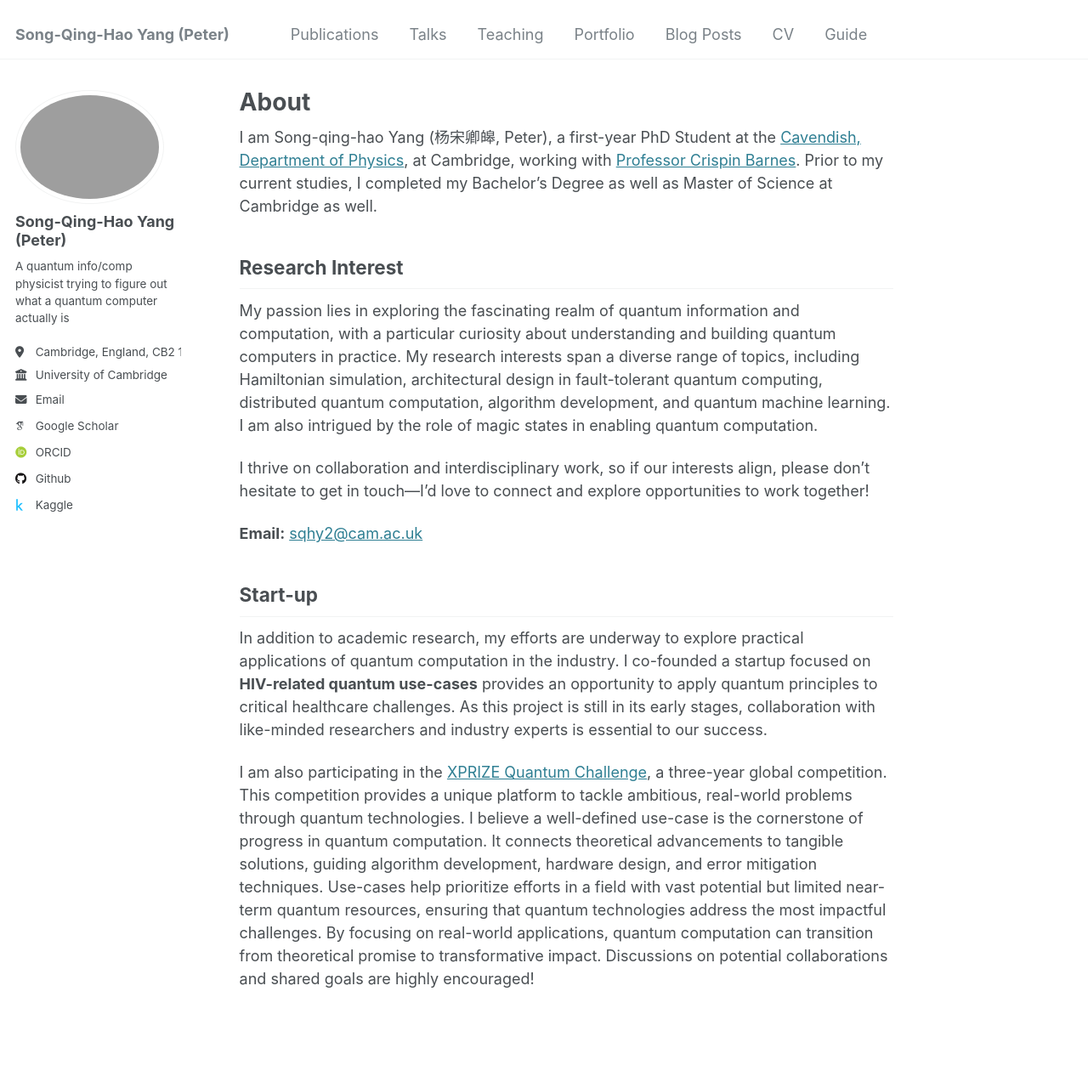
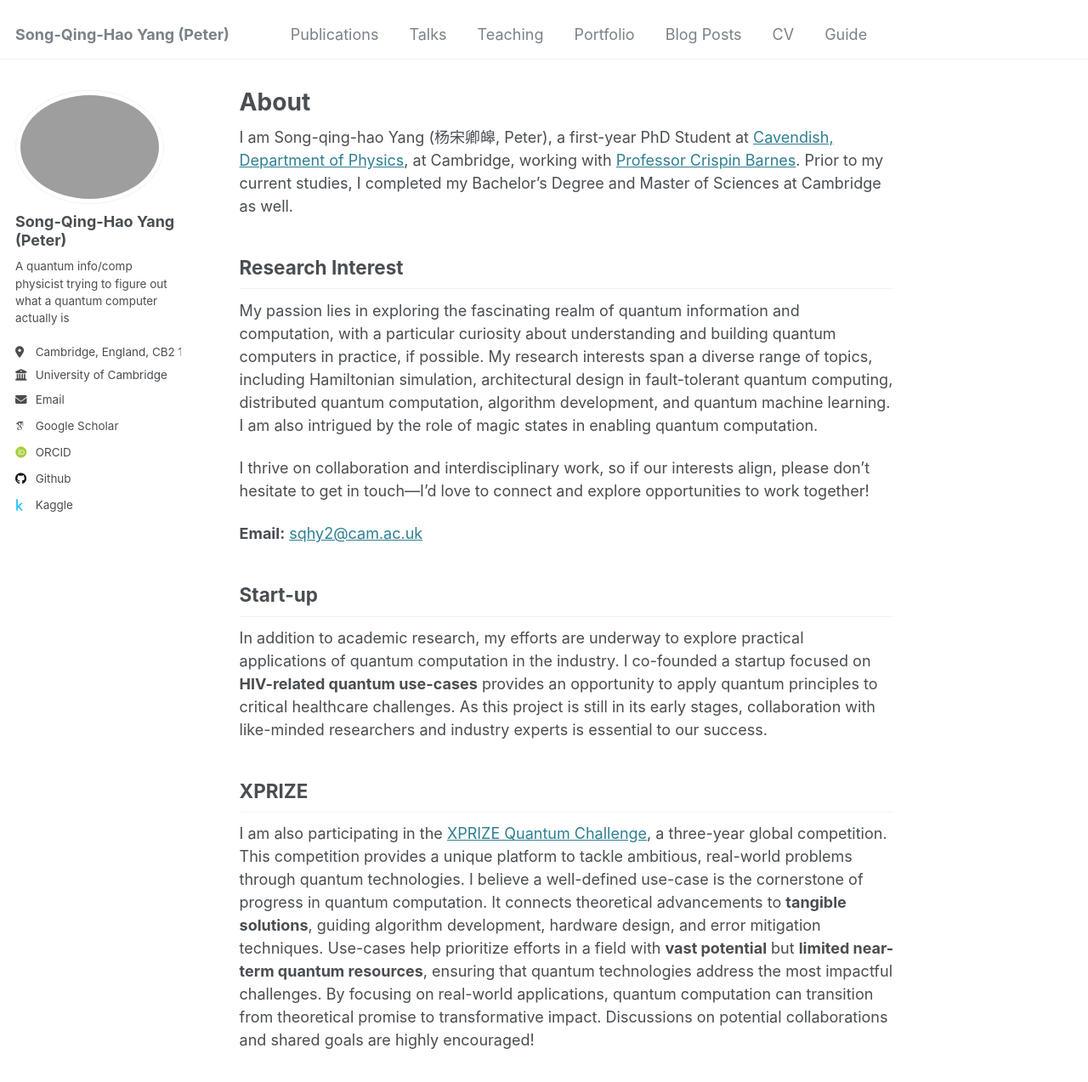
Before and after one commit to SongQingHao-Yang/SongQingHao-Yang.github.io, a Jekyll site: the page built from _pages/about.md, in a window 1280 px wide and 1400 px high. Shown: the top 1273 px of the window at 85% size. Built offline with Jekyll 4.4.1, drawn with Linux system fonts in a browser that asks for light colours; some web fonts are replaced.

Commit message:
Update about.md

```diff
--- a/_pages/about.md
+++ b/_pages/about.md
@@ -8,11 +8,11 @@ redirect_from:
 ---
 
 
-I am Song-qing-hao Yang (杨宋卿皞, Peter), a first-year PhD Student at the [Cavendish, Department of Physics](https://www.phy.cam.ac.uk/), at Cambridge, working with [Professor Crispin Barnes](https://www.phy.cam.ac.uk/directory/barnesc). Prior to my current studies, I completed my Bachelor's Degree as well as Master of Science at Cambridge as well.
+I am Song-qing-hao Yang (杨宋卿皞, Peter), a first-year PhD Student at [Cavendish, Department of Physics](https://www.phy.cam.ac.uk/), at Cambridge, working with [Professor Crispin Barnes](https://www.phy.cam.ac.uk/directory/barnesc). Prior to my current studies, I completed my Bachelor's Degree and Master of Sciences at Cambridge as well.
 
 ## Research Interest
 
-My passion lies in exploring the fascinating realm of quantum information and computation, with a particular curiosity about understanding and building quantum computers in practice. My research interests span a diverse range of topics, including Hamiltonian simulation, architectural design in fault-tolerant quantum computing, distributed quantum computation, algorithm development, and quantum machine learning. I am also intrigued by the role of magic states in enabling quantum computation.
+My passion lies in exploring the fascinating realm of quantum information and computation, with a particular curiosity about understanding and building quantum computers in practice, if possible. My research interests span a diverse range of topics, including Hamiltonian simulation, architectural design in fault-tolerant quantum computing, distributed quantum computation, algorithm development, and quantum machine learning. I am also intrigued by the role of magic states in enabling quantum computation.
 
 I thrive on collaboration and interdisciplinary work, so if our interests align, please don’t hesitate to get in touch—I’d love to connect and explore opportunities to work together!
 
@@ -22,4 +22,6 @@ I thrive on collaboration and interdisciplinary work, so if our interests align,
 
 In addition to academic research, my efforts are underway to explore practical applications of quantum computation in the industry. I co-founded a startup focused on **HIV-related quantum use-cases** provides an opportunity to apply quantum principles to critical healthcare challenges. As this project is still in its early stages, collaboration with like-minded researchers and industry experts is essential to our success.
 
-I am also participating in the [XPRIZE Quantum Challenge](https://www.xprize.org/prizes/qc-apps), a three-year global competition. This competition provides a unique platform to tackle ambitious, real-world problems through quantum technologies. I believe a well-defined use-case is the cornerstone of progress in quantum computation. It connects theoretical advancements to tangible solutions, guiding algorithm development, hardware design, and error mitigation techniques. Use-cases help prioritize efforts in a field with vast potential but limited near-term quantum resources, ensuring that quantum technologies address the most impactful challenges. By focusing on real-world applications, quantum computation can transition from theoretical promise to transformative impact. Discussions on potential collaborations and shared goals are highly encouraged!
+## XPRIZE
+
+I am also participating in the [XPRIZE Quantum Challenge](https://www.xprize.org/prizes/qc-apps), a three-year global competition. This competition provides a unique platform to tackle ambitious, real-world problems through quantum technologies. I believe a well-defined use-case is the cornerstone of progress in quantum computation. It connects theoretical advancements to **tangible solutions**, guiding algorithm development, hardware design, and error mitigation techniques. Use-cases help prioritize efforts in a field with **vast potential** but **limited near-term quantum resources**, ensuring that quantum technologies address the most impactful challenges. By focusing on real-world applications, quantum computation can transition from theoretical promise to transformative impact. Discussions on potential collaborations and shared goals are highly encouraged!
```
